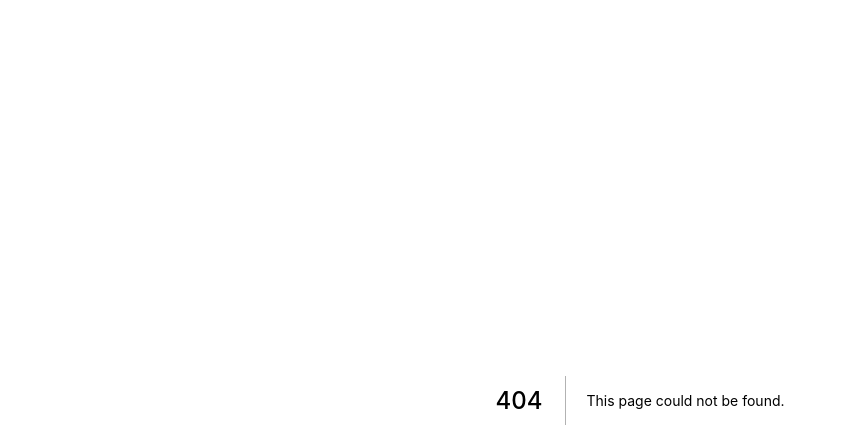
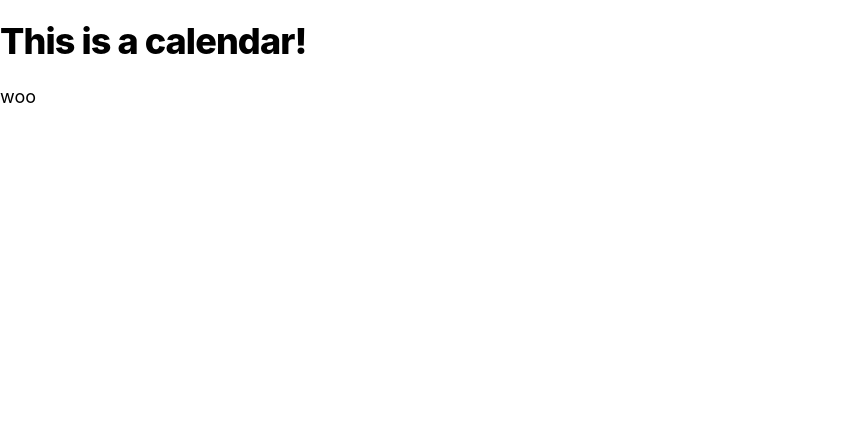
Before and after one commit to japser36/COSC-499-Pace-A, a Next.js app in the folder src/: page /app/calendar in a window 1280 px wide. Before the commit this address had no page. Shown: the top 448 px of the page, without its empty margins (0-847 px from the left). Built offline with nearby package versions, Linux system fonts and the light colour scheme.

Commit message:
Added some sample code and documentation

```diff
--- /dev/null
+++ b/src/pages/api/ping.ts
@@ -0,0 +1,8 @@
+import pg from 'pg';
+const dbClient = pg.createClient();
+
+export default (req, res) => {
+	const q = db.query('SELECT * FROM blah WHERE ...')
+
+	res.status(200).json({ text: 'Pong!', data: q })
+}
--- /dev/null
+++ b/src/pages/app/calendar.tsx
@@ -0,0 +1,14 @@
+import Head from 'next/head'
+import UtilStyles from '../../styles/utils.module.css'
+
+export default function Calendar() {
+	return (
+		<>
+			<Head>
+				<title>Calendar!</title>
+			</Head>
+			<h1 className={UtilStyles.headingXl}>This is a calendar!</h1>
+			<p>woo</p>
+		</>
+	)
+}
```
Also changed, not shown: src/public/sample.txt (added), 1 other file (tests, documents, lock files or other folders).
